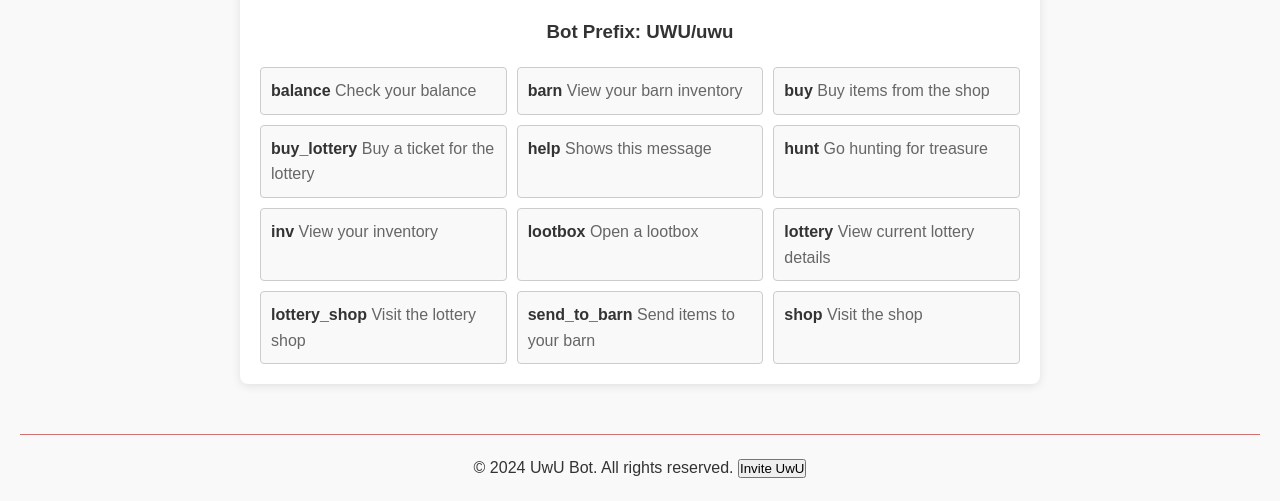
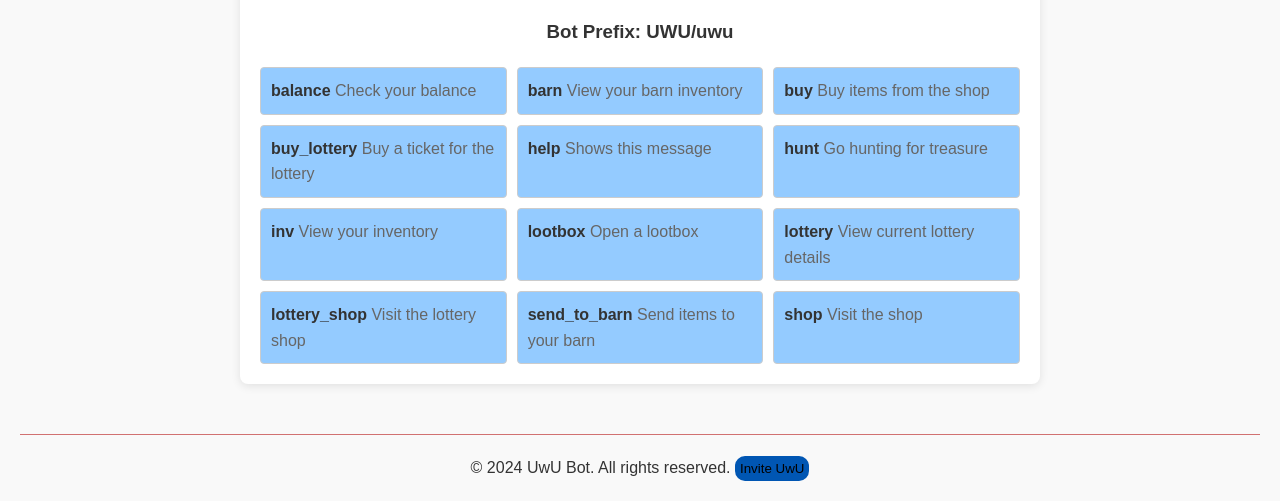
Before and after one commit to FactMatser/UwW2v, a plain HTML site: page index.html in a window 1280 px wide. Shown: the part 553-1054 px from the top of the page. Drawn offline with Linux system fonts and the light colour scheme.

Commit message:
Add files via upload

```diff
--- a/styles.css
+++ b/styles.css
@@ -34,6 +34,14 @@ footer {
     margin-top: 40px;
     padding-top: 20px;
     border-top: 1px solid #d17171;
+}
+
+.bottoninv {
+    text-align: center;
+    padding: 5px;
+    background-color: #0056b3;
+    border-radius: 10px;
+    border: #d17171;
 }
 
 /* Logo styling */
@@ -225,7 +233,7 @@ h3 {
     padding: 10px;
     border: 1px solid #ccc;
     border-radius: 4px;
-    background-color: #f9f9f9;
+    background-color: #94cbff;
 }
 
 .command-name {
```
